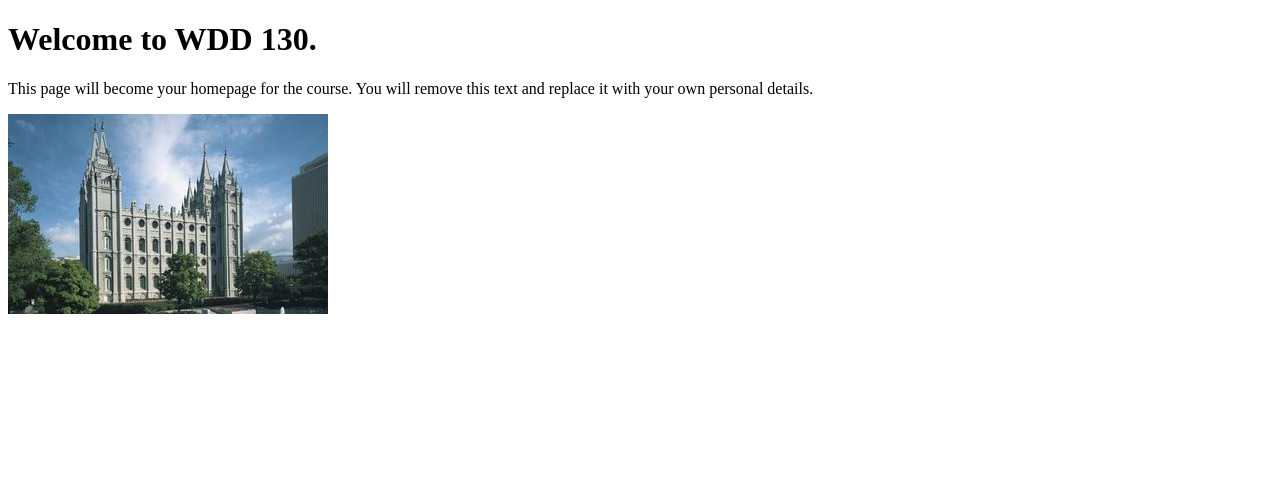
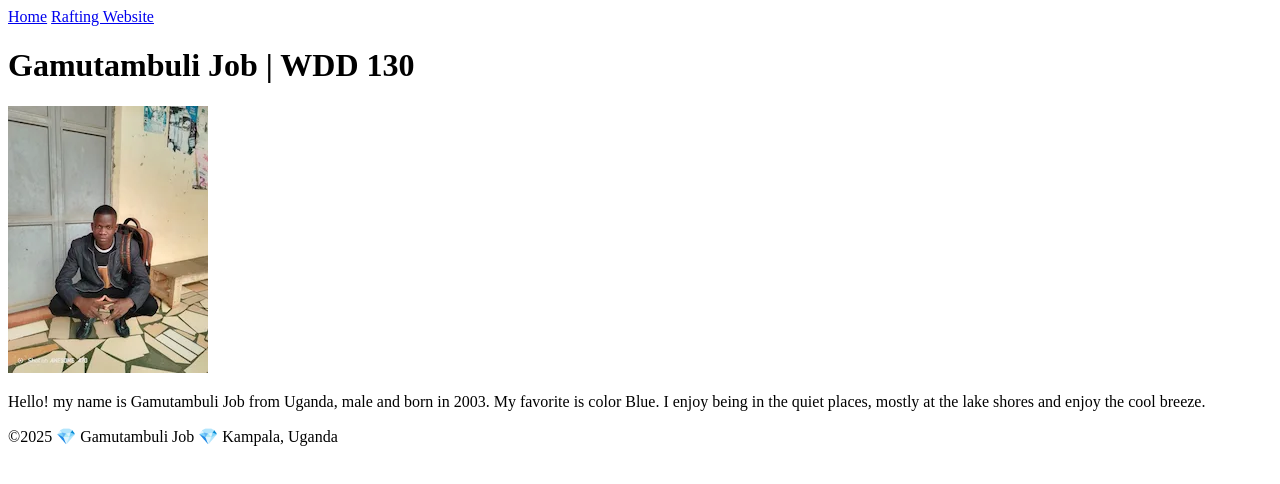
Before and after one commit to Gamujob/wdd130, a plain HTML site: page index.html in a window 1280 px wide. Drawn offline with Linux system fonts and the light colour scheme.

Commit message:
This is my Student's home page

```diff
--- a/index.html
+++ b/index.html
@@ -1,14 +1,28 @@
 <!DOCTYPE html>
 <html lang="en">
+
 <head>
     <meta charset="UTF-8">
     <meta name="viewport" content="width=device-width, initial-scale=1.0">
-    <title>WDD 130 | Personal Homepage</title>
+    <title>Gamutambuli Job | WDD 130</title>
 </head>
+
 <body>
-    <h1>Welcome to WDD 130.</h1>
-    <p>This page will become your homepage for the course. You will remove this text and replace it with your own personal details.</p>
+    <header>
+        <nav>
+            <a href="#">Home</a>
+            <a href="wwr/">Rafting Website</a>
+        </nav>
+    </header>
+    <main>
+        <h1>Gamutambuli Job | WDD 130</h1>
+        <img src="images/profile.webp" alt="Gamutambuli Job Profile Picture" width="200">
+        <p>Hello! my name is Gamutambuli Job from Uganda, male and born in 2003. My favorite is color Blue. I enjoy
+            being in the quiet places, mostly at the lake shores and enjoy the cool breeze.</p>
+    </main>
+    <footer>
+        <p>©2025 💎 Gamutambuli Job 💎 Kampala, Uganda</p>
+    </footer>
+</body>
 
-    <img src="images/salt-lake-temple.jpg" alt="The Salt Lake Temple.">
-</body>
 </html>
```
Also changed, not shown: week01/images.html (+4 -1 lines), images/profile.webp (added), week01/images/temple-small.jpg (added).
